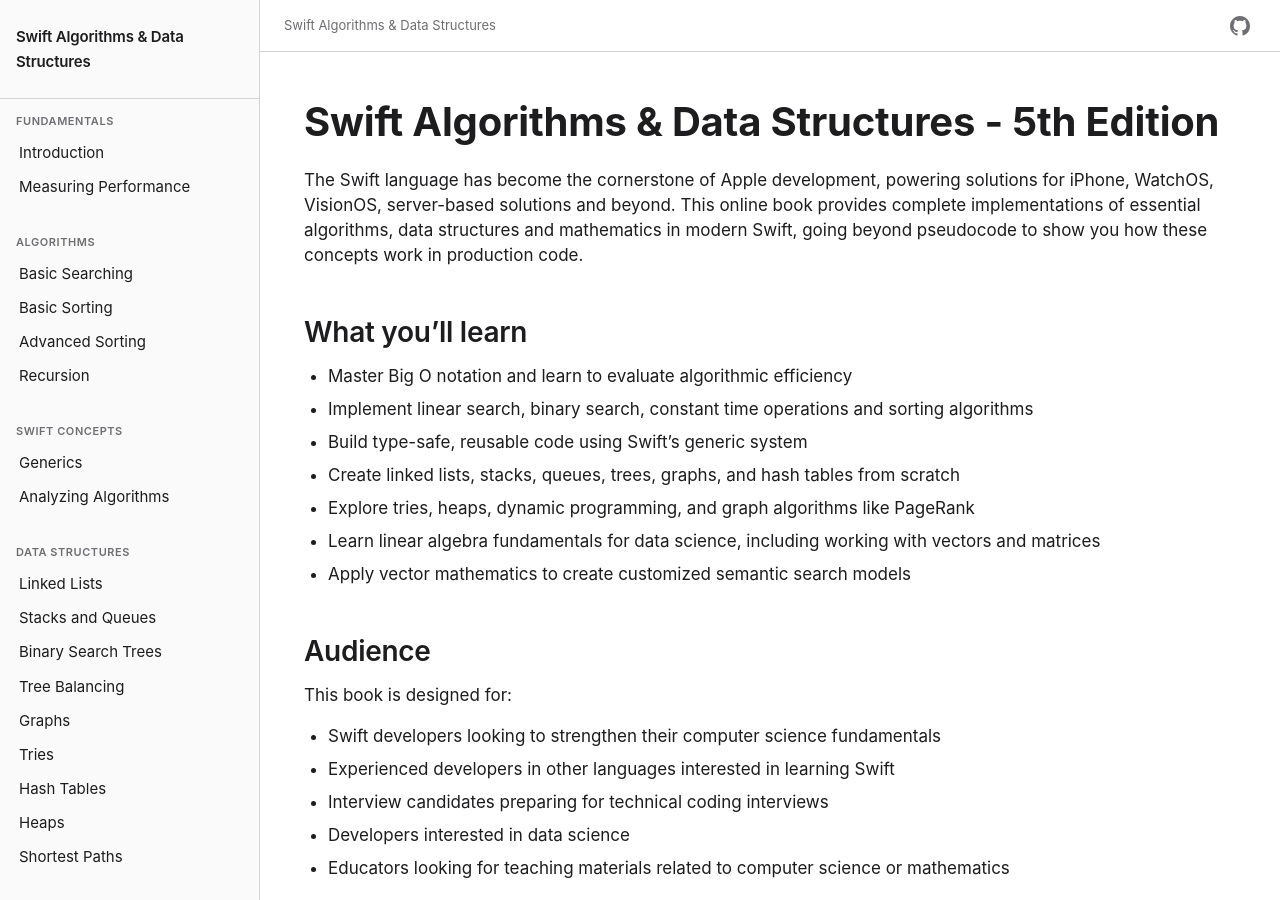
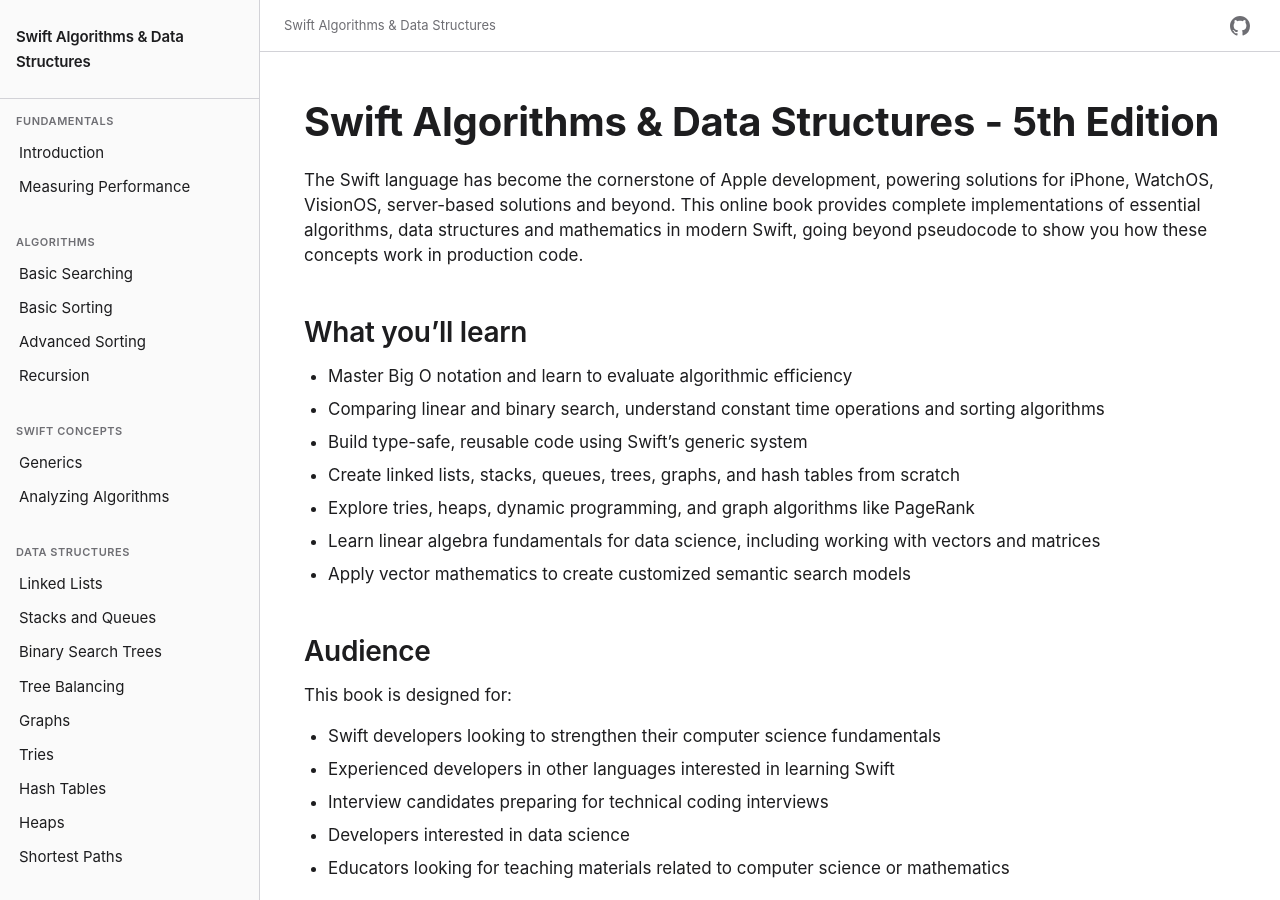
Before and after one commit to waynewbishop/swift-algorithms, a Jekyll site: the page built from index.md, in a window 1280 px wide and 900 px high. Built offline with Jekyll 4.4.1, drawn with Linux system fonts in a browser that asks for light colours.

Commit message:
Update learning objective: comparing linear and binary search
Changed from "Implement linear search, binary search..." to "Comparing linear and binary search..." for clearer emphasis on the comparison aspect.

🤖 Generated with [Claude Code](https://claude.com/claude-code)

Co-Authored-By: Claude <noreply@anthropic.com>

```diff
--- a/index.md
+++ b/index.md
@@ -10,7 +10,7 @@ The Swift language has become the cornerstone of Apple development, powering sol
 ## What you'll learn
 
 - Master Big O notation and learn to evaluate algorithmic efficiency
-- Implement linear search, binary search, constant time operations and sorting algorithms
+- Comparing linear and binary search, understand constant time operations and sorting algorithms
 - Build type-safe, reusable code using Swift's generic system
 - Create linked lists, stacks, queues, trees, graphs, and hash tables from scratch
 - Explore tries, heaps, dynamic programming, and graph algorithms like PageRank
```
